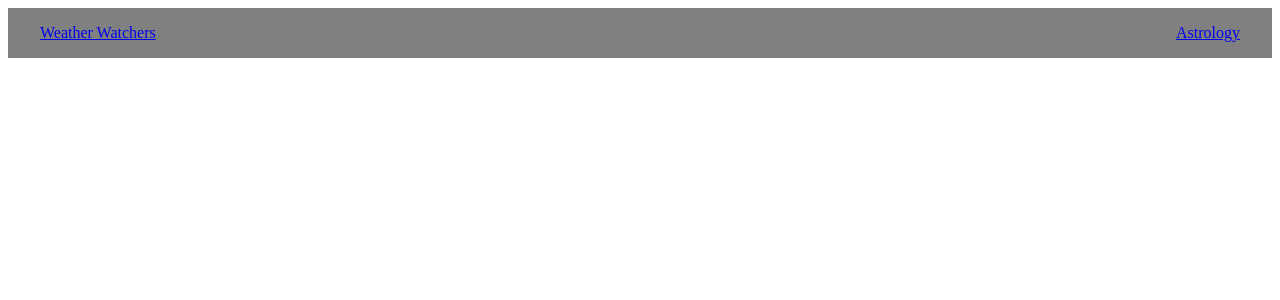
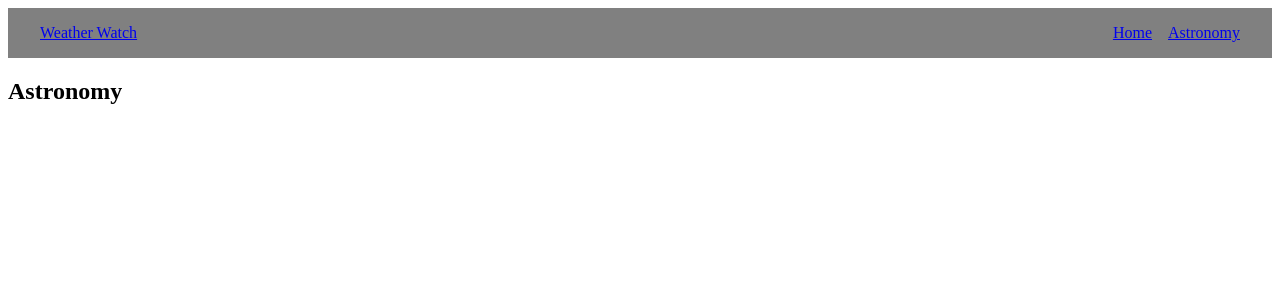
Before and after one commit to FreeventureProject/projectReact, a React (Vite) app in the folder freeventure/: page /astronomy in a window 1280 px wide. Shown: the top 300 px of the page. Built offline with nearby package versions, Linux system fonts and the light colour scheme.

Commit message:
fileadded

```diff
--- a/freeventure/src/App.jsx
+++ b/freeventure/src/App.jsx
@@ -31,10 +31,10 @@ function App() {
 
   return (
     <>
-      <NavBar title="Weather Watchers" />
+      <NavBar title="Weather Watch" />
       <Routes>
         <Route path="/" element={<HomePage />} />
-        <Route path="/astrology" element={<AstrologyPage />} />
+        <Route path="/astronomy" element={<AstrologyPage />} />
       </Routes>
     </>
   )
--- a/freeventure/src/Pages/AstrologyPage.jsx
+++ b/freeventure/src/Pages/AstrologyPage.jsx
@@ -1,7 +1,10 @@
+import AstronomyContainer from "../components/AstonomyContainer"
+
 const AstrologyPage = () => {
   return (
     <>
-      <p>test</p>
+      <h2>Astronomy</h2>
+
     </>
   )
 }
--- /dev/null
+++ b/freeventure/src/components/AstonomyContainer.jsx
@@ -0,0 +1,26 @@
+import { useEffect, useState } from "react";
+import { handleFetch } from "../../utils";
+import { API_KEY } from "../../config";
+
+// fetching astronomy
+function AstronomyContainer({ setError }) {
+  const [astronomyData, setAstronomyData] = useState([]);
+
+  useEffect(() => {
+    const fetchAstronomyData = async () => {
+      const AstronomyResponses = await Promise.all(
+        locations.map(async (location) => {
+          const [data, error] = await handleFetch(`http://api.weatherapi.com/v1/astronomy.json?key=${API_KEY}&q=${location}&dt=`);
+          if (error) setError(error);
+          return data;
+        })
+      );
+      setAstronomyData(AstronomyResponses);
+    };
+
+    fetchAstronomyData();
+  }, [setError]);
+
+}
+
+export default AstronomyContainer
--- a/freeventure/src/components/Navigation.jsx
+++ b/freeventure/src/components/Navigation.jsx
@@ -3,9 +3,8 @@ function NavBar({ title }) {
   return <nav className="nav">
     <Link to='/'>{title}</Link>
     <ul>
-      <li>
-        <Link to="/astrology">Astrology</Link>
-      </li>
+      <li><Link to="/">Home</Link></li>
+      <li><Link to="/astronomy">Astronomy</Link></li>
     </ul>
   </nav>
 
--- a/freeventure/src/components/Searchbar.jsx
+++ b/freeventure/src/components/Searchbar.jsx
@@ -11,7 +11,7 @@ const SearchBar = ({ handleSubmit }) => {
 
   return (
     <form onSubmit={onSubmit}>
-      <label htmlFor="location-search">Find it here </label>
+      <label htmlFor="location-search">Find it here! </label>
       <input type="text" id="location-search" value={value} onChange={(e) => setValue(e.target.value)} />
       <button type="submit" class="search-button">Search</button>
     </form>
```
Also changed, not shown: 1 other file (tests, documents, lock files or other folders).
